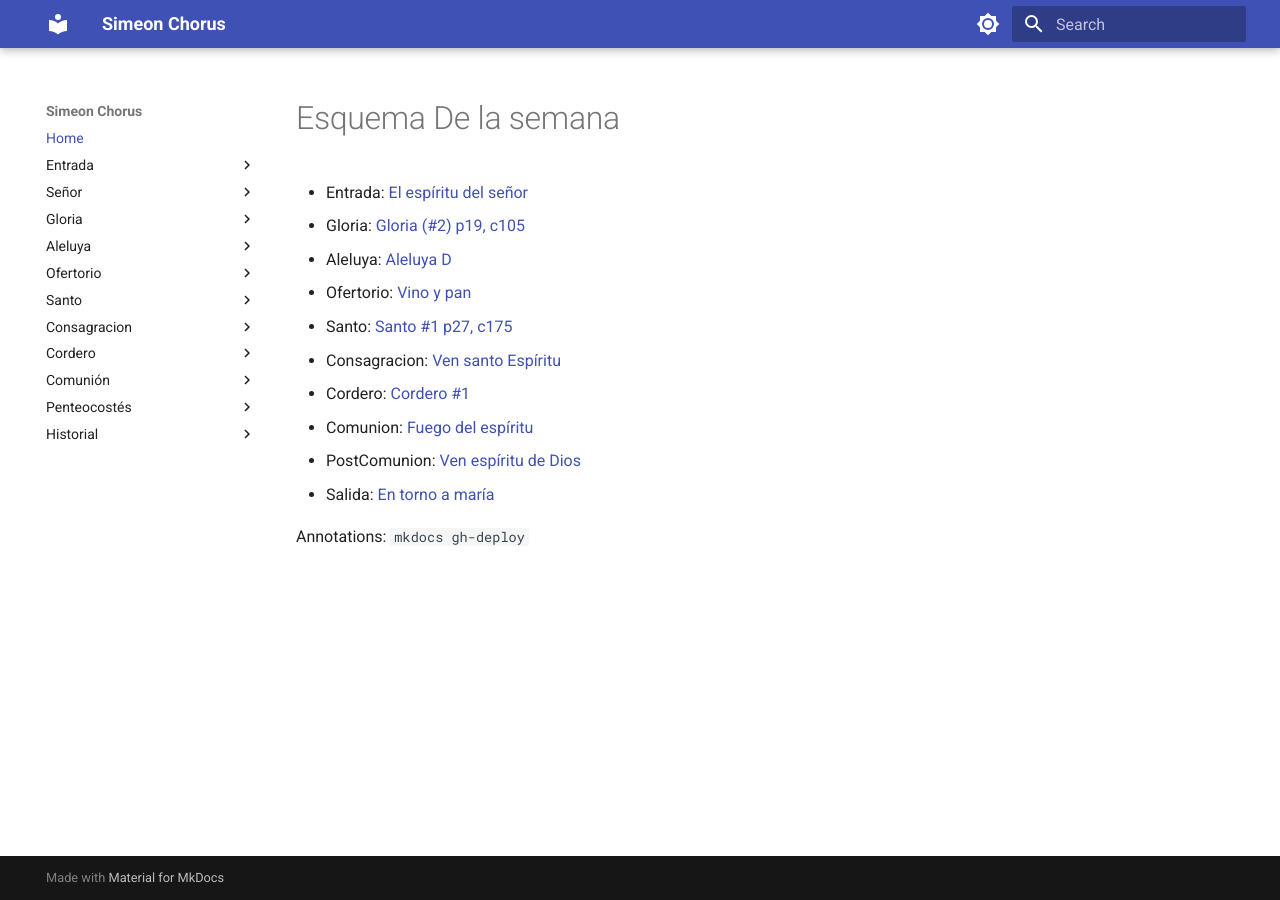
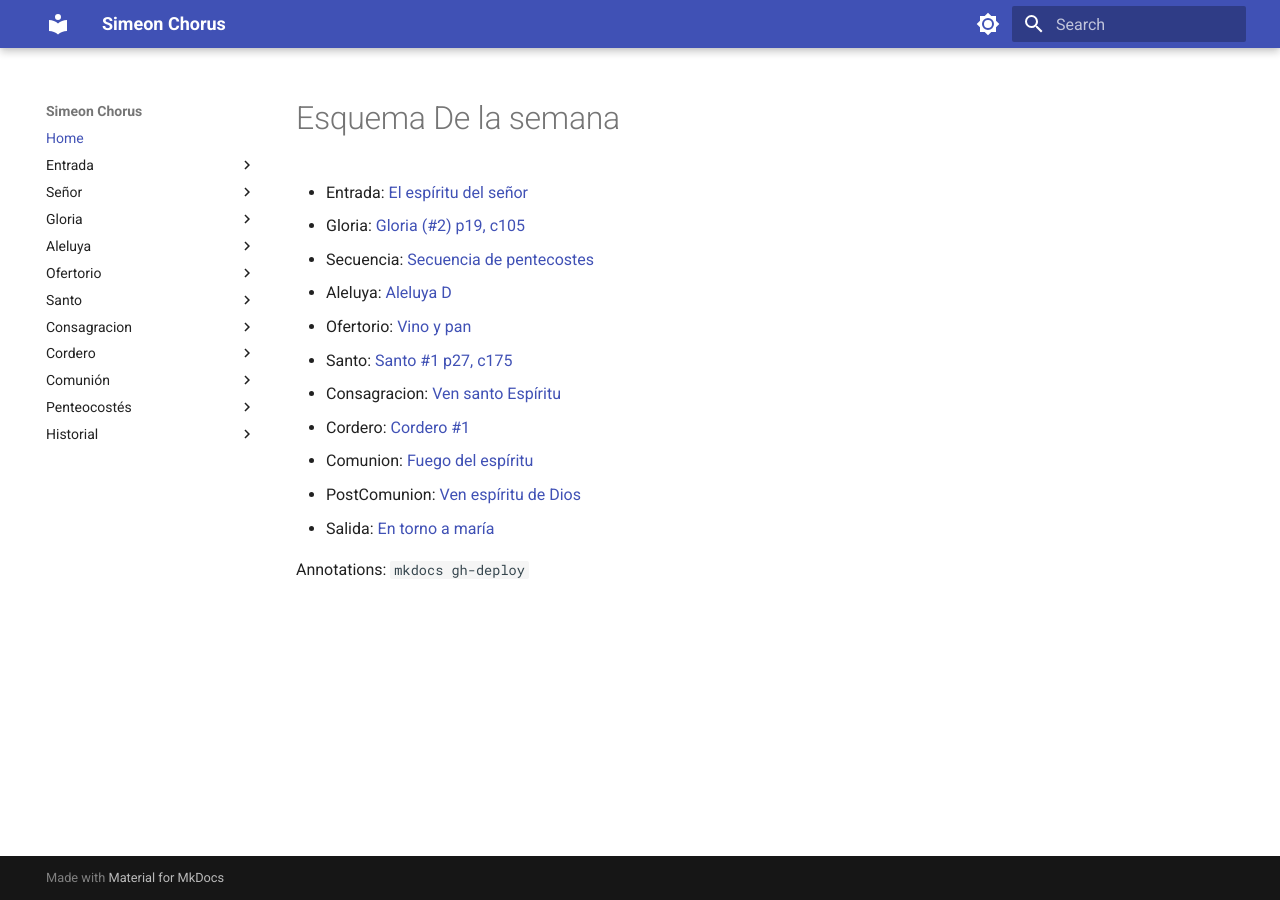
Before and after one commit to xlzus/simeon, an MkDocs documentation site: the page built from docs/index.md, in a window 1280 px wide. Built offline with MkDocs 1.6.1 and Material for MkDocs 9.7.7, drawn with Linux system fonts in a browser that asks for light colours.

Commit message:
deployed

```diff
--- a/docs/index.md
+++ b/docs/index.md
@@ -2,6 +2,7 @@
 
 - Entrada: [El espíritu del señor](pentecostes/el_espiritu_del_senior.md)
 - Gloria: [Gloria (#2) p19, c105](gloria/gloria_2.md)
+- Secuencia: [Secuencia de pentecostes](pentecostes/secuencia.md)
 - Aleluya: [Aleluya D](pentecostes/aleluya.md)
 - Ofertorio: [Vino y pan](ofertorio/vino_y_pan.md)
 - Santo: [Santo #1 p27, c175](santo/santo_3.md)
```
Also changed, not shown: site/index.html, site/search/search_index.json, 1 other file.
